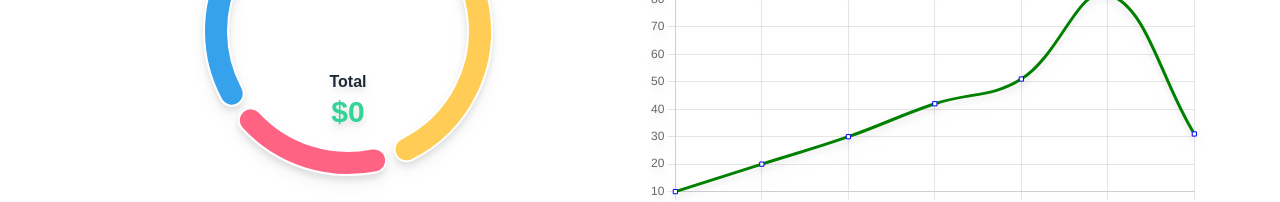
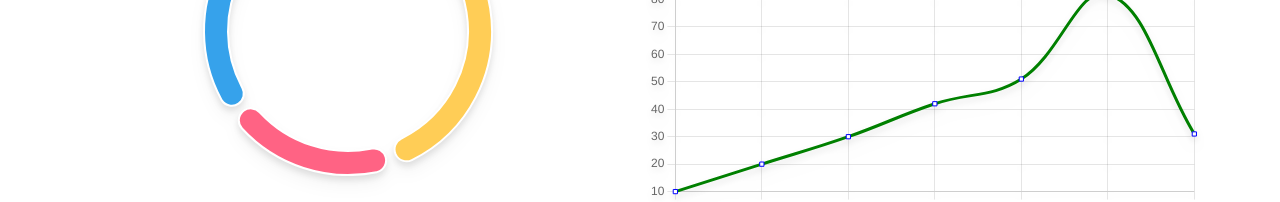
Before and after one commit to PrajwalKhot14/personal-expense, a React (Create React App) app in the folder client/: page / in a window 1280 px wide. Shown: the part 332-534 px from the top of the page. Built offline with nearby package versions, Linux system fonts and the light colour scheme; some icons are missing.

Commit message:
remove total

```diff
--- a/client/src/components/Graph.js
+++ b/client/src/components/Graph.js
@@ -32,14 +32,13 @@ export default function Graph(){
                 <div className="chart relative">
 
                     <Doughnut {...config}></Doughnut>
-
+                    {/* <h3 className="mb-4 font-bold title">Total
+                        <span className="block text-3xl text-emerald-400">${0}</span>
+                    </h3> */}
                     <div className="flex flex-col py-10 gap-4">
                     {/* Labels */}
                     <Labels></Labels>
-                </div>
-                    <h3 className="mb-4 font-bold title">Total
-                        <span className="block text-3xl text-emerald-400">${0}</span>
-                    </h3>
+                    </div>
                 </div>
 
             </div>
```
